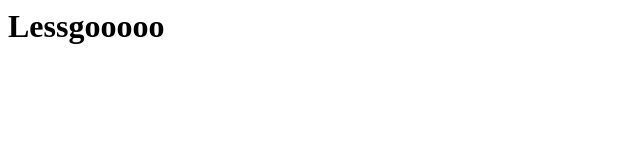
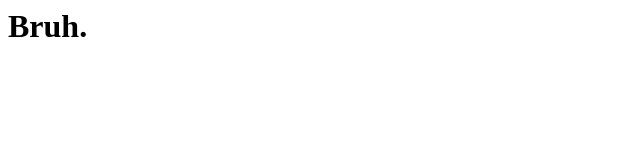
Before and after one commit to kissgergo0905/bruhanegyzeten, a plain HTML site: page index.html in a window 1280 px wide. Shown: the whole page, without its empty margins (0-640 px from the left). Drawn offline with Linux system fonts and the light colour scheme.

Commit message:
Update index.html

```diff
--- a/index.html
+++ b/index.html
@@ -5,7 +5,7 @@
 
   </head>
   <body>
-    <h1>Lessgooooo</h1>
+    <h1>Bruh.</h1>
 
 
 
```
